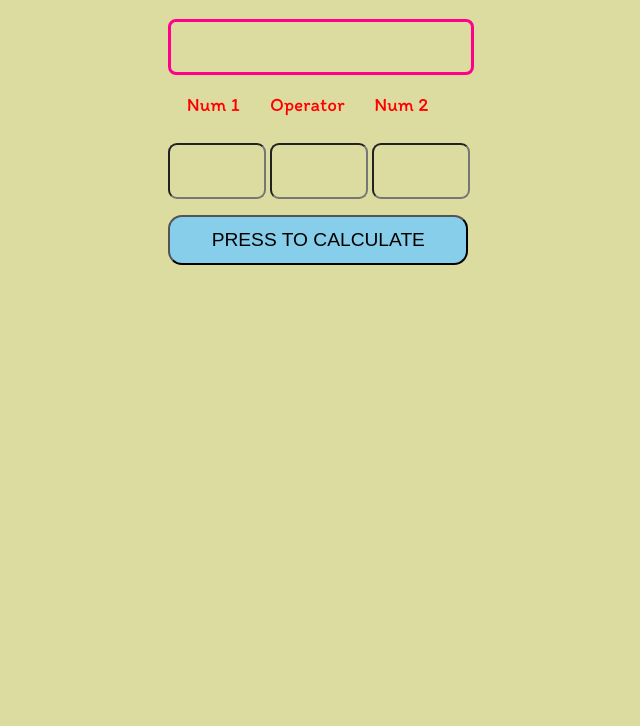
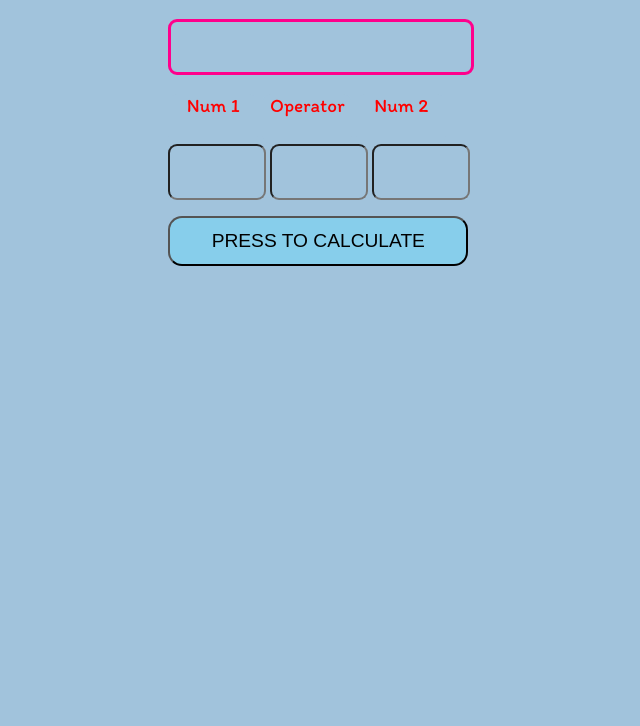
Before and after one commit to atulc036/SIMPLE-CALCULATOR, a plain HTML site: page index.html in a window 1280 px wide. Shown: the part 74-800 px from the top of the page, without its empty margins (484-1124 px from the left). Drawn offline with Linux system fonts and the light colour scheme.

Commit message:
REVERTED THE CHANGES TO NORMAL

```diff
--- a/style.css
+++ b/style.css
@@ -3,7 +3,7 @@
     width:300px;
     height:50px;
 
-    background-color:rgb(220, 220, 161);
+    background-color:rgb(161, 195, 220);
   }
   button{
     background-color:skyblue;
@@ -14,8 +14,8 @@
     vertical-align:12px;
     color:rgb(255, 0, 140);
     text-align:center;
-    font-size:large;
-    border-radius: 8px;
+    font-size:larger;
+    border-radius: 9px;
     border:outset
 
 
```
